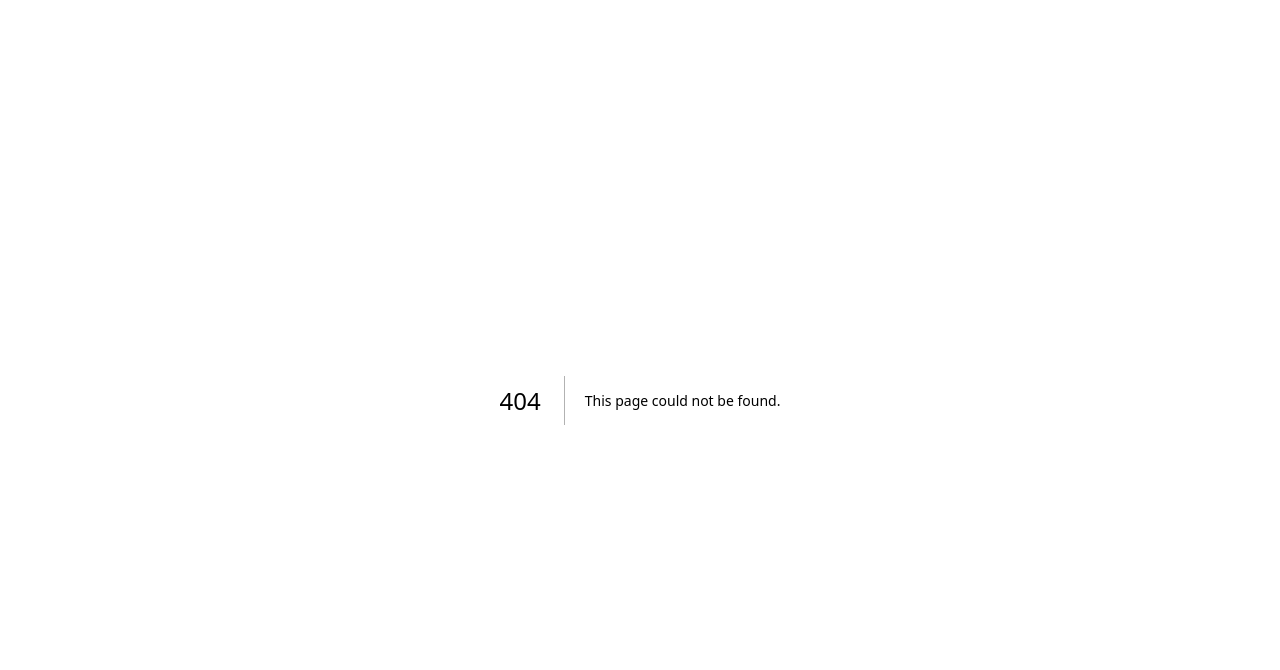
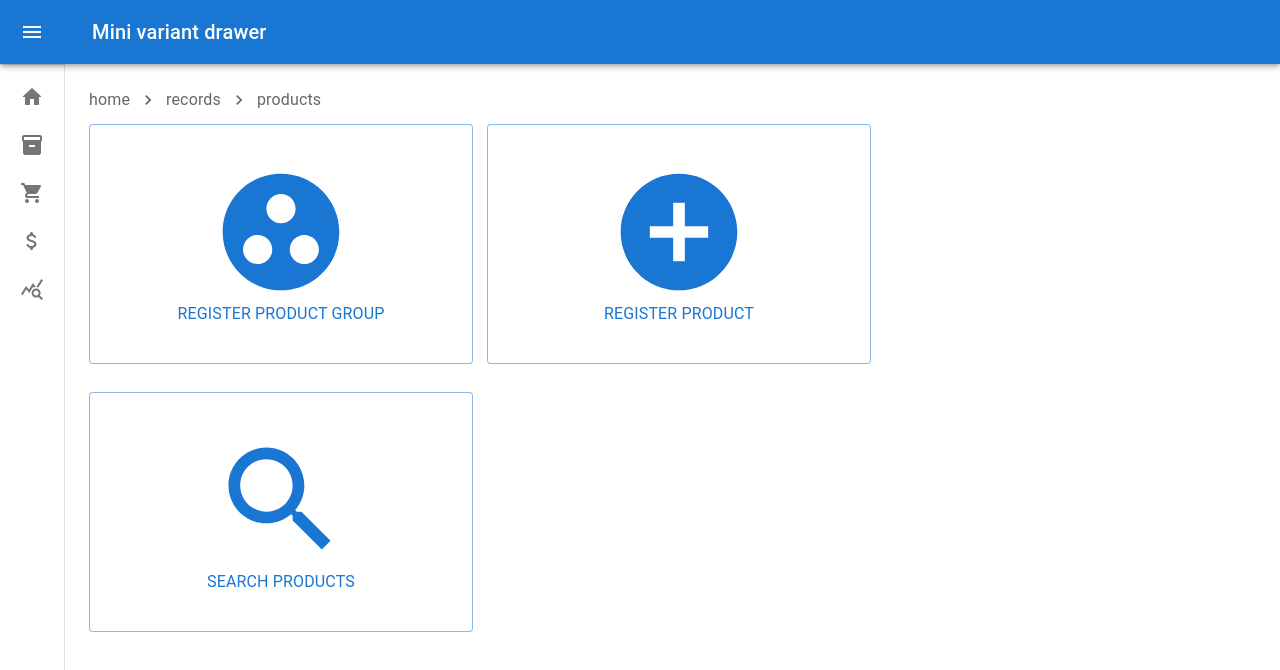
Before and after one commit to ItaloLacerda/LacerEats, a Next.js app: page /records/products in a window 1280 px wide. Before the commit this address had no page. Shown: the top 670 px of the page. Built offline with nearby package versions, Linux system fonts and the light colour scheme.

Commit message:
feat: create '/records/products' page

```diff
--- /dev/null
+++ b/src/app/(internal-system)/records/products/constants.ts
@@ -0,0 +1,10 @@
+import AddCircleIcon from '@mui/icons-material/AddCircle'
+import GroupWorkIcon from '@mui/icons-material/GroupWork'
+import SearchIcon from '@mui/icons-material/Search'
+import { type listIconsType } from '@/types/pages/home/components/drawerComponent/drawerComponent.type'
+
+export const listIcons: listIconsType = [
+  ['Register Product Group', GroupWorkIcon, '/records/products/register-product-group'],
+  ['Register Product', AddCircleIcon, '/records/products/register-product'],
+  ['Search Products', SearchIcon, '/records/products/search']
+]
--- /dev/null
+++ b/src/app/(internal-system)/records/products/page.tsx
@@ -0,0 +1,39 @@
+'use client'
+
+import * as React from 'react'
+import { Button, Typography, type SvgIconTypeMap, Box } from '@mui/material'
+import { useRouter } from 'next/navigation'
+import { type OverridableComponent } from '@mui/material/OverridableComponent'
+
+import { listIcons } from './constants'
+import { buttonStyle, iconStyle, boxStyle } from '@/styles/pages/(internal-system)/global.style'
+
+export default function Products () {
+  const router = useRouter()
+
+  return (
+    <Box sx={boxStyle}>
+    {
+      listIcons.map((departmentListAndIcons: Array<string | (OverridableComponent<SvgIconTypeMap<Record<string, unknown>, 'svg'>> & {
+        muiName: string
+      })>) => {
+        const [key, Icon, path] = departmentListAndIcons
+
+        return (
+          <Button
+            key={key as string}
+            variant="outlined"
+            sx={buttonStyle}
+            onClick={() => { router.push(path as string) }}
+          >
+
+            <Icon sx={iconStyle} />
+            <Typography>{key as string}</Typography>
+          </Button>
+        )
+      })
+    }
+    </Box>
+
+  )
+}
```
